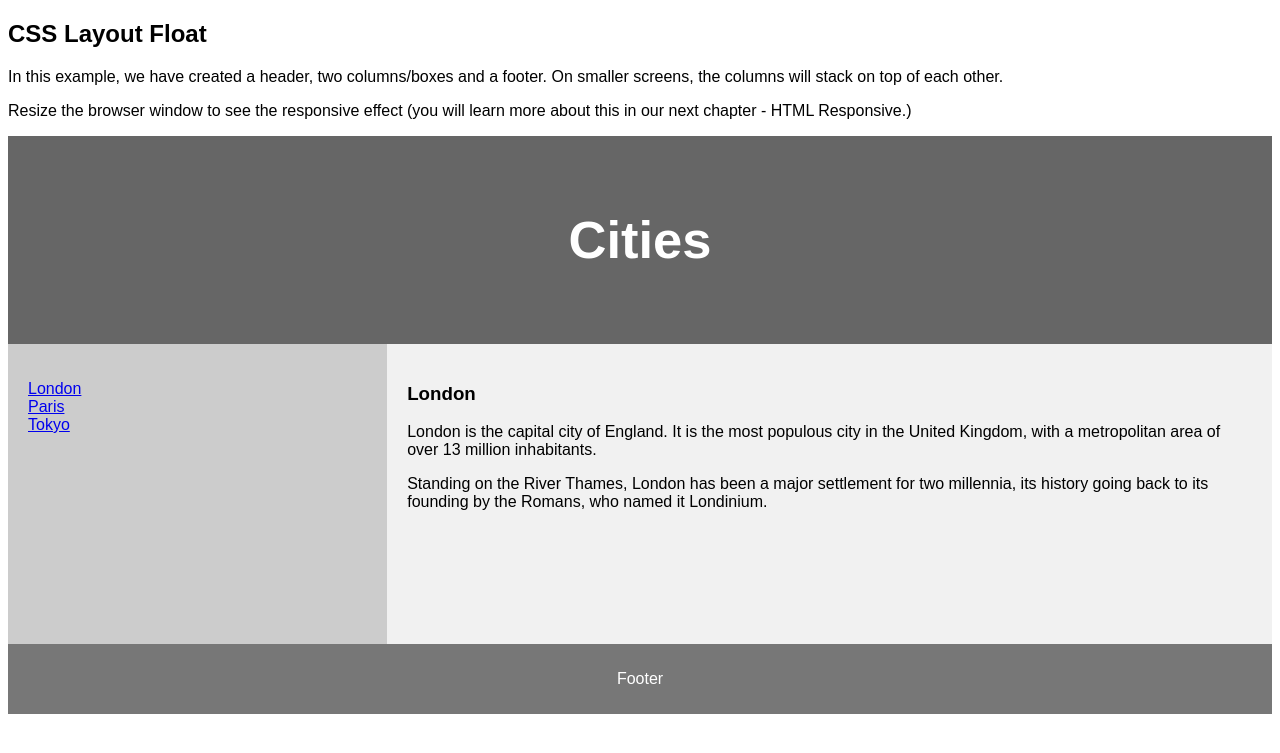
After one commit to AndreySivyakov/django-azure-demo, a Django app: template myapp/templates/myapp/home_page.html in a window 1280 px wide. The commit adds this page. Shown: the top 753 px of the page. Run offline with Django 3.2, Linux system fonts and the light colour scheme; the template is opened without the code that fills it, so the values that code supplies are empty; some libraries are stand-ins or nearby versions.

Commit message:
add home

```diff
--- a/myapp/templates/myapp/coming_soon.html
+++ b/myapp/templates/myapp/coming_soon.html
@@ -9,7 +9,7 @@
   <body>
     <ul class="nav">
       <li class="nav-item">
-        <a class="nav-link active" href="https://claims-board.azurewebsites.net">Enter New Record</a>
+        <a class="nav-link active" href="https://claims-board.azurewebsites.net/enter_new/">Enter New Record</a>
       </li>
       <li class="nav-item">
         <a class="nav-link active" href="https://claims-board.azurewebsites.net/modify/">Modify Record</a>
--- a/myapp/templates/myapp/get_records.html
+++ b/myapp/templates/myapp/get_records.html
@@ -54,7 +54,7 @@
 <body onload="hideStatus()">
   <ul class="nav">
     <li class="nav-item">
-      <a class="nav-link active" href="https://claims-board.azurewebsites.net">Enter New Record</a>
+      <a class="nav-link active" href="https://claims-board.azurewebsites.net/enter_new/">Enter New Record</a>
     </li>
     <li class="nav-item">
       <a class="nav-link active" href="https://claims-board.azurewebsites.net/coming_soon/">Stats</a>
--- /dev/null
+++ b/myapp/templates/myapp/home_page.html
@@ -0,0 +1,103 @@
+<!DOCTYPE html>
+<html lang="en">
+<head>
+<title>CSS Template</title>
+<meta charset="utf-8">
+<meta name="viewport" content="width=device-width, initial-scale=1">
+<style>
+* {
+  box-sizing: border-box;
+}
+
+body {
+  font-family: Arial, Helvetica, sans-serif;
+}
+
+/* Style the header */
+header {
+  background-color: #666;
+  padding: 30px;
+  text-align: center;
+  font-size: 35px;
+  color: white;
+}
+
+/* Create two columns/boxes that floats next to each other */
+nav {
+  float: left;
+  width: 30%;
+  height: 300px; /* only for demonstration, should be removed */
+  background: #ccc;
+  padding: 20px;
+}
+
+/* Style the list inside the menu */
+nav ul {
+  list-style-type: none;
+  padding: 0;
+}
+
+article {
+  float: left;
+  padding: 20px;
+  width: 70%;
+  background-color: #f1f1f1;
+  height: 300px; /* only for demonstration, should be removed */
+}
+
+/* Clear floats after the columns */
+section:after {
+  content: "";
+  display: table;
+  clear: both;
+}
+
+/* Style the footer */
+footer {
+  background-color: #777;
+  padding: 10px;
+  text-align: center;
+  color: white;
+}
+
+/* Responsive layout - makes the two columns/boxes stack on top of each other instead of next to each other, on small screens */
+@media (max-width: 600px) {
+  nav, article {
+    width: 100%;
+    height: auto;
+  }
+}
+</style>
+</head>
+<body>
+
+<h2>CSS Layout Float</h2>
+<p>In this example, we have created a header, two columns/boxes and a footer. On smaller screens, the columns will stack on top of each other.</p>
+<p>Resize the browser window to see the responsive effect (you will learn more about this in our next chapter - HTML Responsive.)</p>
+
+<header>
+  <h2>Cities</h2>
+</header>
+
+<section>
+  <nav>
+    <ul>
+      <li><a href="#">London</a></li>
+      <li><a href="#">Paris</a></li>
+      <li><a href="#">Tokyo</a></li>
+    </ul>
+  </nav>
+
+  <article>
+    <h1>London</h1>
+    <p>London is the capital city of England. It is the most populous city in the  United Kingdom, with a metropolitan area of over 13 million inhabitants.</p>
+    <p>Standing on the River Thames, London has been a major settlement for two millennia, its history going back to its founding by the Romans, who named it Londinium.</p>
+  </article>
+</section>
+
+<footer>
+  <p>Footer</p>
+</footer>
+
+</body>
+</html>
--- a/myapp/urls.py
+++ b/myapp/urls.py
@@ -3,8 +3,8 @@ from . import views
 from django.conf.urls import url
 
 urlpatterns = [
-    #path('', views.user_form1, name='myapp-home'),
-    path('', views.user_form2, name='myapp-home'),
+    path('', views.home_page, name='myapp-home'),
+    path('enter_new/', views.user_form2, name='myapp-new'),
     path('modify/', views.view_records, name='myapp-modify'),
     path('coming_soon/', views.blank_page, name='myapp-coming_soon'),
 ]
--- a/myapp/views.py
+++ b/myapp/views.py
@@ -8,8 +8,8 @@ import datetime
 #from dal import autocomplete as autocomplete
 from django.forms.models import model_to_dict
 
-def home(request):
-    return render(request, 'myapp/user_form2.html', {'form_claim':ClaimForm(),'form_vendor':mult_vendor()})
+def home_page(request):
+    return render(request, 'myapp/home_page.html')
 
 def blank_page(request):
     return render(request, 'myapp/coming_soon.html')
--- a/myproject2/settings.py
+++ b/myproject2/settings.py
@@ -160,8 +160,6 @@ BOOTSTRAP4 = {
 
 STATIC_URL = '/static/'
 
-#STATICFILES_DIRS = (
-#    os.path.join(BASE_DIR, 'static'),
-#)
 STATIC_ROOT = os.path.join(BASE_DIR, 'static')
+
 STATICFILES_STORAGE = 'whitenoise.storage.CompressedManifestStaticFilesStorage'
```
Also changed, not shown: myapp/templates/myapp/user_form1.html (deleted, +0 -35 lines).
